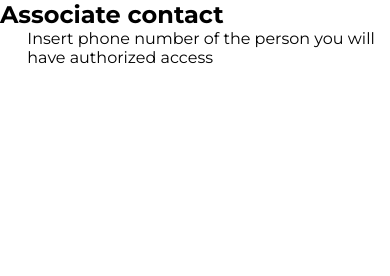
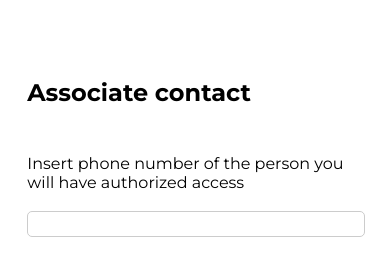
Before and after one commit to constancacc/BeyondVision, a plain HTML site: page contacts.html in a window 390 px wide. Drawn offline with Linux system fonts and the light colour scheme.

Commit message:
associate contact

```diff
--- a/contacts.html
+++ b/contacts.html
@@ -25,8 +25,11 @@
 <div class="mobile">
     <h2> Associate contact </h2>
 
-    <p id="text_option">Insert phone number of the person you will have authorized access</p>
+    <p id="text_option">Insert phone number of the person you <br> will have authorized access</p>
 
+    <label for="phone" class="custom-radio">
+     <input type="tel" id="tele" name="phone" placeholder="" pattern="[0-9]{3}-[0-9]{2}-[0-9]{3}">
+    </label>
 
 
 </body>
--- a/css/style.css
+++ b/css/style.css
@@ -83,4 +83,14 @@ a {
 
     /*---------------- Adicionar Contactos --------------*/
 
+    h2{
+        margin-left: 7vw;
+        margin-top: 20vw;
+        margin-bottom: 12vw;
+    }
+
+    #phone{
+        width: 50px;
+        height: 50px;
+    }
 }
```
